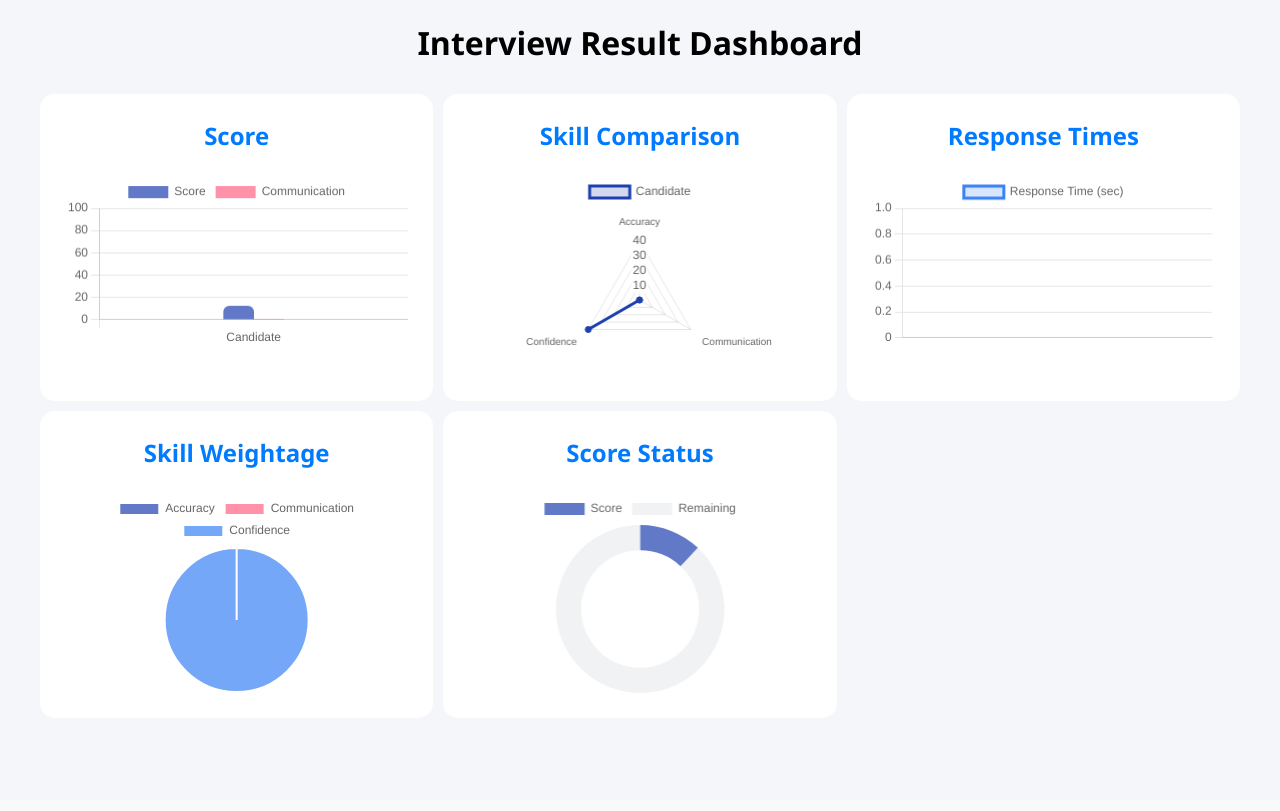
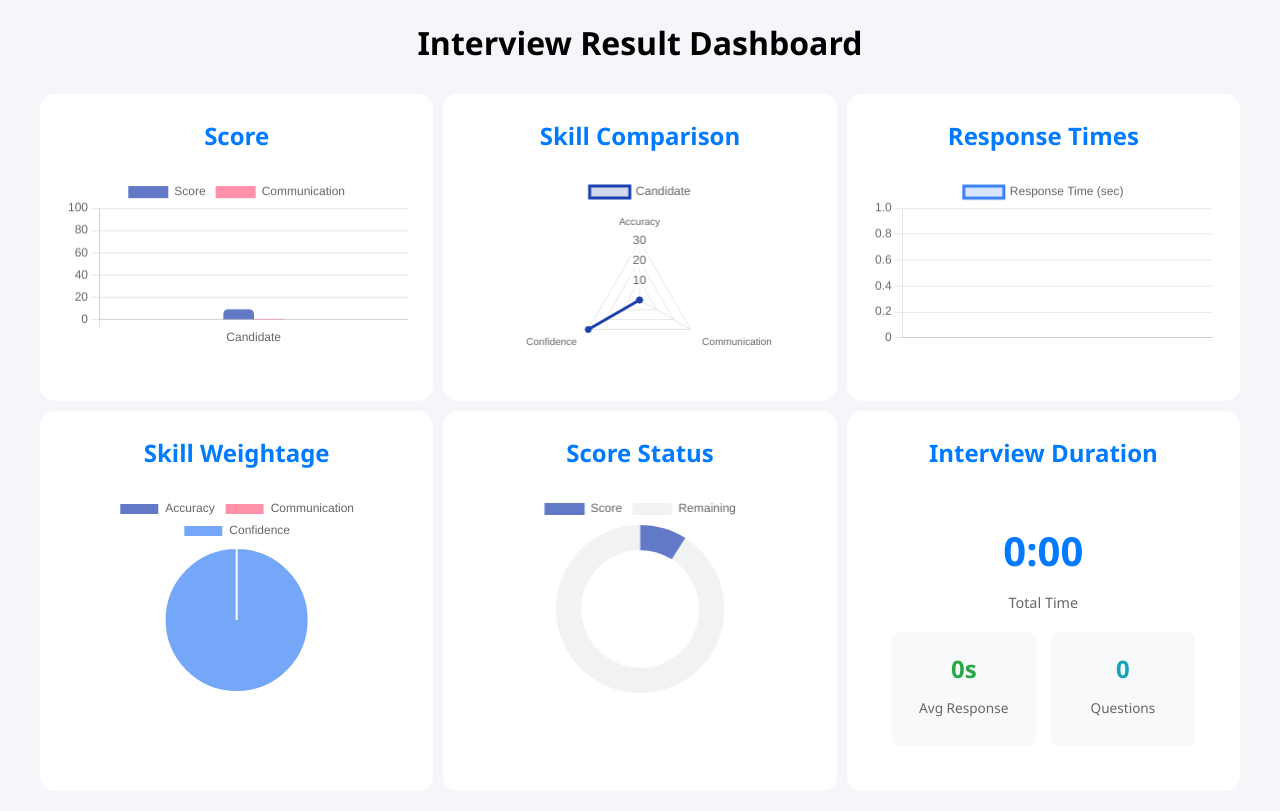
Before and after one commit to yogesh-pro/AiTalentQuest, a Flask app: page /dashboard in a window 1280 px wide. Before the commit the page ends 691 px from the top, so only its background shows below. Run offline with Flask 3, Linux system fonts and the light colour scheme.

Commit message:
Fixed Confidence

```diff
--- a/app.py
+++ b/app.py
@@ -458,11 +458,16 @@
                 "confidence": "Low",
                 "recommendation": "Could not parse scores"
             }
+        confidence_map = {"Low": 30, "Medium": 70, "High": 90}
+        confidence_score = confidence_map.get(report_score["confidence"], 0)
+
+        report_score["overall_score"] = (report_score["accuracy"] + report_score["communication"] + confidence_score) // 3
 
         session['latest_report'] = {
             "report_text": report_text,
             "report_score": report_score
         }
+        # print(report_score)
 
         return jsonify({"status": "success", "report": report_text})
 
@@ -518,9 +523,9 @@
     - Accuracy: weighted 70%
     - Confidence: mapped and weighted 30%
     """
-    confidence_map = {"Low": 40, "Medium": 70, "High": 90}
-    confidence_score = confidence_map.get(confidence, 50)
-
+    confidence_map = {"Low": 30, "Medium": 70, "High": 90}
+    confidence_score = confidence_map.get(confidence, 0)
+    print(str(confidence_score)+"\n\n\n\n")
     # Weighted formula
     overall = int((accuracy * 0.7) + (confidence_score * 0.3))
     return overall, confidence_score
--- a/templates/dashboard.html
+++ b/templates/dashboard.html
@@ -136,6 +136,33 @@
       <div class="card">
         <h3>Score Status</h3>
         <canvas id="doughnutChart"></canvas>
+      </div>
+
+      <!-- Interview Duration Card -->
+      <div class="card">
+        <h3>Interview Duration</h3>
+        <div style="padding: 20px;">
+          <div style="text-align: center; margin-bottom: 20px;">
+            <p style="font-size: 2.5rem; font-weight: bold; color: #007bff; margin: 10px 0;">
+              <span id="totalDuration">0:00</span>
+            </p>
+            <p style="color: #666; font-size: 0.9rem;">Total Time</p>
+          </div>
+          <div style="display: grid; grid-template-columns: 1fr 1fr; gap: 15px; margin-top: 20px;">
+            <div style="text-align: center; padding: 15px; background: #f8f9fa; border-radius: 8px;">
+              <p style="font-size: 1.5rem; font-weight: 600; color: #28a745; margin: 5px 0;">
+                <span id="avgResponse">0</span>s
+              </p>
+              <p style="color: #666; font-size: 0.85rem;">Avg Response</p>
+            </div>
+            <div style="text-align: center; padding: 15px; background: #f8f9fa; border-radius: 8px;">
+              <p style="font-size: 1.5rem; font-weight: 600; color: #17a2b8; margin: 5px 0;">
+                <span id="totalQuestions">0</span>
+              </p>
+              <p style="color: #666; font-size: 0.85rem;">Questions</p>
+            </div>
+          </div>
+        </div>
       </div>
     </div>
 
@@ -281,8 +308,31 @@
         }
       }
 
+      // Update interview duration metrics
+      function updateDurationMetrics(candidate) {
+        const responseTimes = candidate.response_times || [];
+        const totalQuestions = responseTimes.length;
+
+        // Calculate total duration (sum of all response times)
+        const totalSeconds = responseTimes.reduce((sum, time) => sum + time, 0);
+        const minutes = Math.floor(totalSeconds / 60);
+        const seconds = Math.floor(totalSeconds % 60);
+
+        // Calculate average response time
+        const avgResponse = totalQuestions > 0
+          ? Math.round(totalSeconds / totalQuestions)
+          : 0;
+
+        // Update DOM elements
+        document.getElementById('totalDuration').textContent =
+          `${minutes}:${seconds.toString().padStart(2, '0')}`;
+        document.getElementById('avgResponse').textContent = avgResponse;
+        document.getElementById('totalQuestions').textContent = totalQuestions;
+      }
+
       // Initialize charts with initial server-rendered data
       initCharts({{ candidate|tojson }}, {{ skill_labels|tojson }}, {{ response_time_labels|tojson }});
+      updateDurationMetrics({{ candidate|tojson }});
 
       // Auto-refresh charts every 5 seconds and save to history
       setInterval(() => {
@@ -290,6 +340,7 @@
           .then(res => res.json())
           .then(data => {
             updateCharts(data.candidate, data.skill_labels, data.response_time_labels);
+            updateDurationMetrics(data.candidate);
             saveDashboardScoreAndReport(data.candidate);
           })
           .catch(err => console.error(err));
```
Also changed, not shown: llm_output_log.txt (+7 -7 lines).
